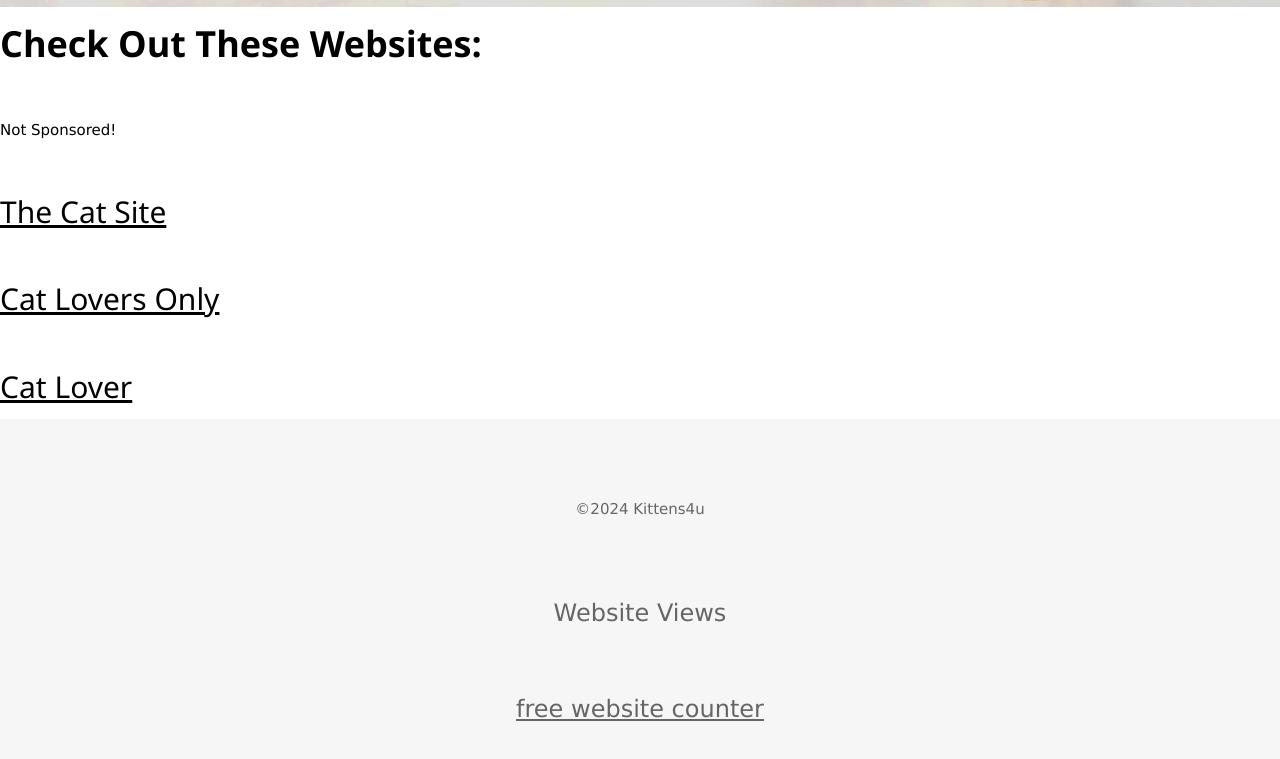
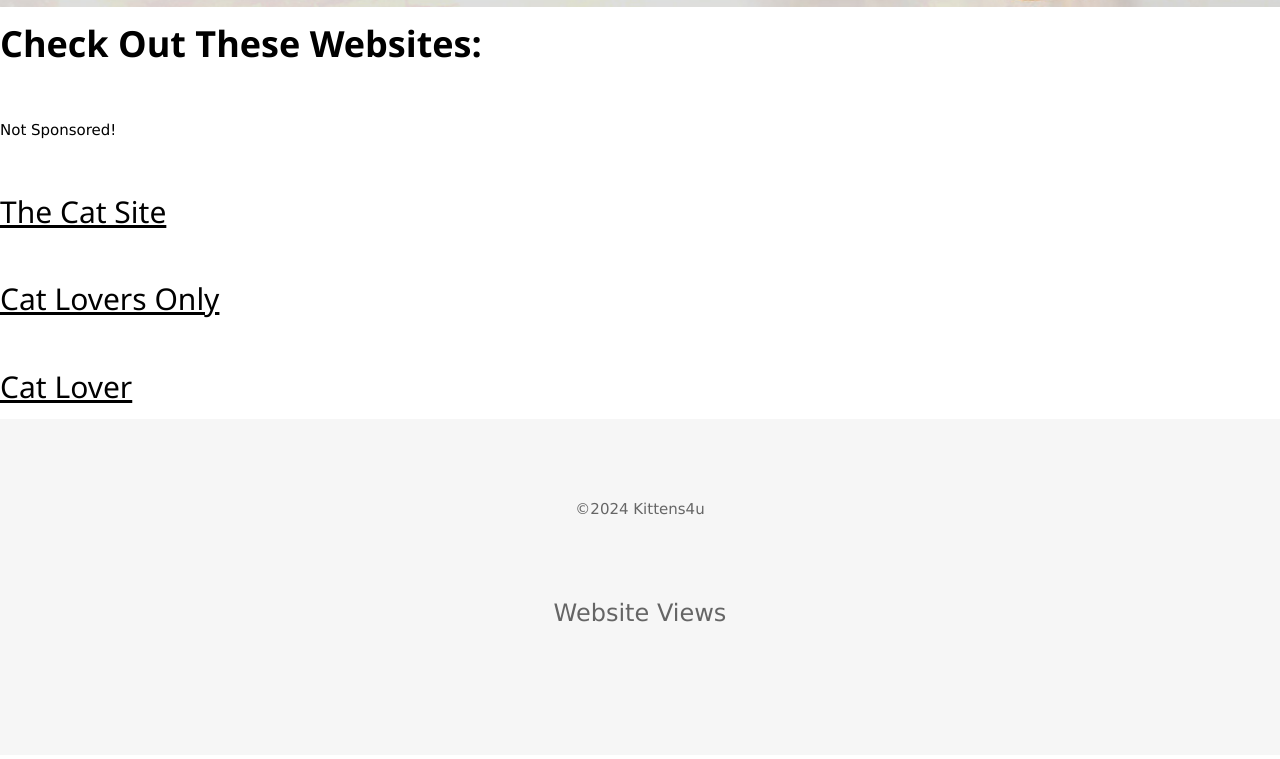
Before and after one commit to kittens4u/kittens4u.github.io, a plain HTML site: page index.html in a window 1280 px wide. Shown: the part 3223-3982 px from the top of the page. Drawn offline with Linux system fonts and the light colour scheme.

Commit message:
Update index.html

```diff
--- a/index.html
+++ b/index.html
@@ -483,8 +483,7 @@
 
   <p class="w3-medium">©2024 Kittens4u</p>
   <br>
-  <p>Website Views</p> <div id="sfcdf765jd1ygsmbxp9k9saq8whjm2zqsrx"></div><script type="text/javascript" src="https://counter2.optistats.ovh/private/counter.js?c=df765jd1ygsmbxp9k9saq8whjm2zqsrx&down=async" async></script><br><a href="https://www.freecounterstat.com">free website counter</a><noscript><a href="https://www.freecounterstat.com" title="free website counter"><img src="https://counter2.optistats.ovh/private/freecounterstat.php?c=df765jd1ygsmbxp9k9saq8whjm2zqsrx" border="0" title="free website counter" alt="free website counter"></a></noscript>
- </footer>
+  <p>Website Views</p> <div id="sfcdf765jd1ygsmbxp9k9saq8whjm2zqsrx"></div><script type="text/javascript" src="https://counter2.optistats.ovh/private/counter.js?c=df765jd1ygsmbxp9k9saq8whjm2zqsrx&down=async" async></script><br> </footer>
 
 <script>
   // Automatic Slideshow - change image every 4 seconds
```
